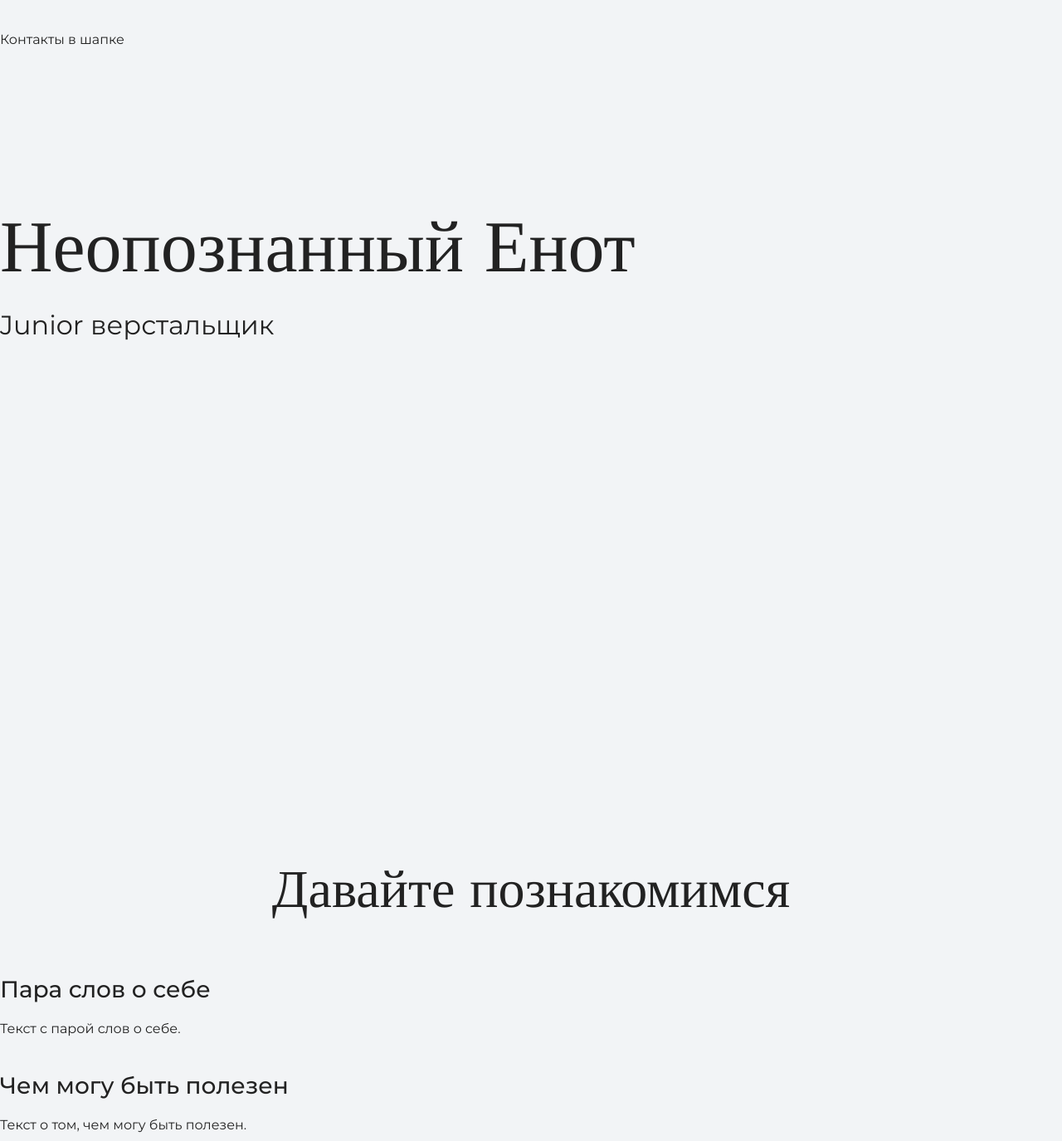
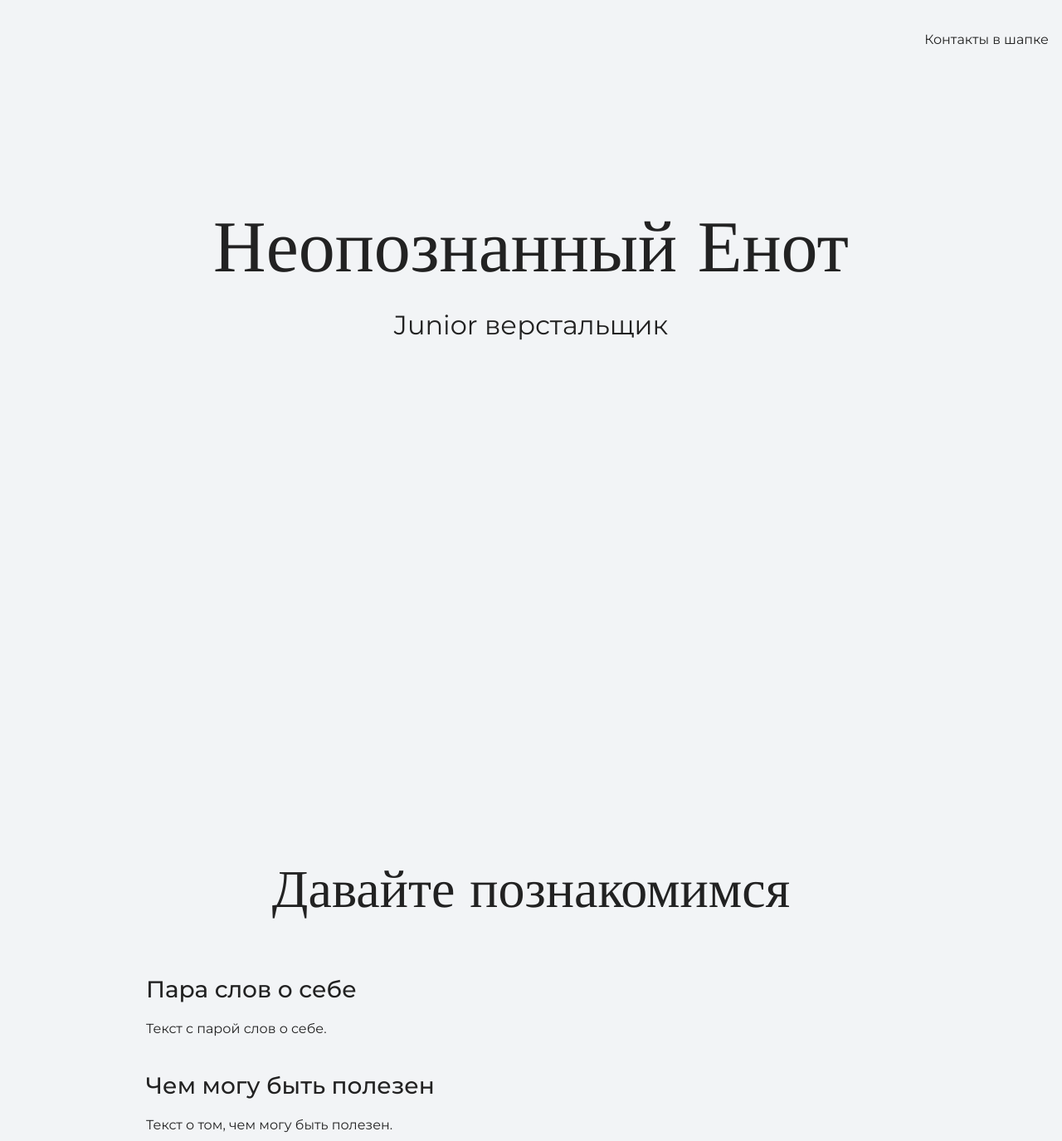
Before and after one commit to programcuser/my-site, a plain HTML site: page index.html in a window 1280 px wide. Shown: the top 1375 px of the page at 83% size. Drawn offline with nearby package versions, Linux system fonts and the light colour scheme.

Commit message:
fix mistake in container class

```diff
--- a/index.html
+++ b/index.html
@@ -8,21 +8,22 @@
   </head>
 
   <body>
-  <div class="conatiner">
     <header class="page-header">
-      Контакты в шапке
+		<div class="container">
+			Контакты в шапке
+		</div>
     </header>
-  </div>
+
 
     <section class="hero-image">
-	  <div class="conatiner">
-      <h1 class="heading">Неопознанный Енот</h1>
-      <p>Junior верстальщик</p>
+	  <div class="container">
+		<h1 class="heading">Неопознанный Енот</h1>
+		<p>Junior верстальщик</p>
 	  </div>
     </section>
 
     <section class="intro">
-	  <div class="conatiner">
+	  <div class="container">
       <h2 class="subheading">Давайте познакомимся</h2>
       <h3>Пара слов о себе</h3>
       <p>Текст с парой слов о себе.</p>
@@ -32,7 +33,7 @@
     </section>
 
     <section class="portfolio">
-	  <div class="conatiner">
+	  <div class="container">
       <h2 class="subheading">Мои работы</h2>
 
       <h3>Магазин товаров для дома</h3>
@@ -44,7 +45,7 @@
     </section>
 
     <footer class="page-footer">
-	  <div class="conatiner">
+	  <div class="container">
       Контакты в подвале
 	  </div>
     </footer>
```
